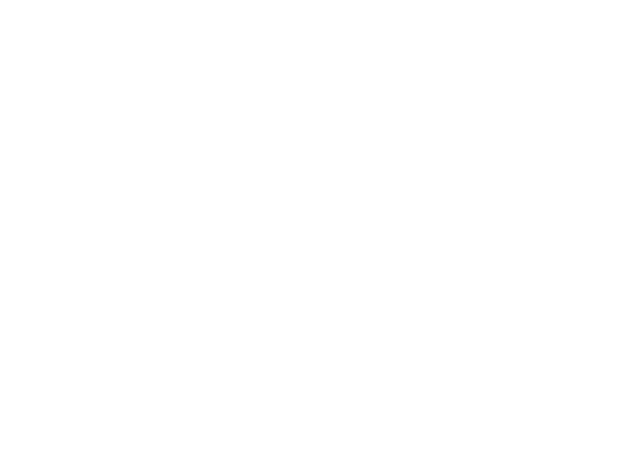
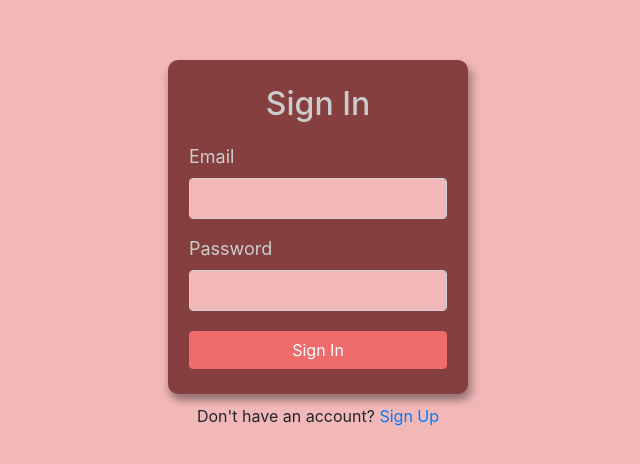
Before and after one commit to valamuri2020/Vision, a React (Create React App) app: page /signin in a window 1280 px wide. Shown: the part 156-620 px from the top of the page, without its empty margins (322-962 px from the left). Built offline with nearby package versions, Linux system fonts and the light colour scheme; no server answers.

Commit message:
sign in page and private route done

```diff
--- a/package.json
+++ b/package.json
@@ -6,6 +6,7 @@
     "@testing-library/jest-dom": "^5.11.9",
     "@testing-library/react": "^11.2.5",
     "@testing-library/user-event": "^12.8.3",
+    "firebase": "^8.3.0",
     "react": "^17.0.1",
     "react-bootstrap": "^1.5.2",
     "react-dom": "^17.0.1",
--- a/src/App.jsx
+++ b/src/App.jsx
@@ -3,17 +3,21 @@ import { Dashboard } from "./components/dashboard/dashboard";
 import { SignIn } from "./components/signIn/signIn";
 import { Register } from "./components/register/register.jsx";
 import { List } from "./components/list/list";
+import { AuthProvider } from "./contexts/AuthContext";
+import  PrivateRoute  from "./components/PrivateRoute";
 
 function App() {
   return (
     <div className="App">
       <Router>
-        <Switch>
-          <Route path="/" exact component={SignIn}></Route>
-          <Route path="/register" component={Register}></Route>
-          <Route path="/dashboard" component={Dashboard}></Route>
-          <Route path="/list/:id" component={List}></Route>
-        </Switch>
+        <AuthProvider>
+          <Switch>
+            <PrivateRoute path="/" exact component={Dashboard}></PrivateRoute>
+            <Route path="/register" component={Register}></Route>
+            <Route path="/signin" component={SignIn}></Route>
+            <Route path="/list/:id" component={List}></Route>
+          </Switch>
+        </AuthProvider>
       </Router>
     </div>
   );
--- /dev/null
+++ b/src/components/PrivateRoute.js
@@ -0,0 +1,17 @@
+import React from "react";
+import { Route, Redirect } from "react-router-dom";
+import { useAuth } from "../contexts/AuthContext";
+
+export default function PrivateRoute ({component: Component, ...rest}) {
+    const { currentUser } = useAuth();
+    return (
+
+        // Show the component only when the user is logged in
+        // Otherwise, redirect the user to /signin page
+        <Route {...rest} render={props => (
+            currentUser ?
+                <Component {...props} />
+            : <Redirect to="/signin" />
+        )} />
+    );
+};
--- a/src/components/dashboard/dashboard.jsx
+++ b/src/components/dashboard/dashboard.jsx
@@ -1,5 +1,27 @@
-import React from "react"
+import React, { useState } from "react";
+import { Link, useHistory } from "react-router-dom";
+import { useAuth } from "../../contexts/AuthContext";
+import { Button } from "react-bootstrap";
 
 export const Dashboard = (props) => {
-    return <h1>Dashboard Page</h1>
-}
+  const [error, setError] = useState("");
+  const { currentUser, logout } = useAuth();
+  const history = useHistory();
+  const handleLogOut = async () => {
+    setError("");
+    try {
+      await logout();
+      history.push("/signin");
+    } catch {
+      setError("Failed to log out");
+    }
+  };
+  return (
+    <>
+      <h1>Dashboard Page</h1>
+      <Button varaint="link" onClick={handleLogOut}>
+        Sign Out
+      </Button>
+    </>
+  );
+};
--- a/src/components/register/register.jsx
+++ b/src/components/register/register.jsx
@@ -1,5 +1,5 @@
 import React, { useState, useRef } from "react";
-import { Card, Form } from "react-bootstrap";
+import { Alert, Form, FormControl } from "react-bootstrap";
 import {
   RegisterContainer,
   DarkPinkCard,
@@ -11,19 +11,43 @@ import {
   Textbox,
   SignInText,
 } from "./registerStyles";
+import { Link, useHistory } from "react-router-dom";
+import { useAuth } from "../../contexts/AuthContext";
 
 export const Register = (props) => {
   const emailRef = useRef();
   const passwordRef = useRef();
   const passwordConfirmRef = useRef();
+  const { signUp } = useAuth();
+  const [error, setError] = useState("");
+  const [loading, setLoading] = useState(false);
+  const history = useHistory();
 
+  const handleSubmit = async (e) => {
+    e.preventDefault();
+    if (passwordRef.current.value !== passwordConfirmRef.current.value) {
+      return setError("Passwords do not match");
+    }
+
+    try {
+      setError("");
+      setLoading(true);
+      await signUp(emailRef.current.value, passwordRef.current.value);
+      history.push("/signin")
+    } catch {
+      setError("Failed to create account");
+    }
+
+    setLoading(false);
+  };
   return (
     <RegisterContainer>
       <ContentWrapper classname="w-100">
         <DarkPinkCard>
           <CardContent>
             <Header>Sign Up</Header>
-            <Form>
+            {error && <Alert variant="warning">{error}</Alert>}
+            <Form onSubmit={handleSubmit}>
               <Form.Group id="email">
                 <WhiteFormLabel>Email</WhiteFormLabel>
                 <Textbox type="email" required ref={emailRef}></Textbox>
@@ -34,13 +58,21 @@ export const Register = (props) => {
               </Form.Group>
               <Form.Group id="password-confirm">
                 <WhiteFormLabel>Confirm Password</WhiteFormLabel>
-                <Textbox type="password" required ref={passwordConfirmRef}></Textbox>
+                <Textbox
+                  type="password"
+                  required
+                  ref={passwordConfirmRef}
+                ></Textbox>
               </Form.Group>
-              <SubmitButton type="submit">Sign Up</SubmitButton>
+              <SubmitButton type="submit" disabled={loading}>
+                Sign Up
+              </SubmitButton>
             </Form>
           </CardContent>
         </DarkPinkCard>
-        <SignInText>Already Have an account? Log In</SignInText>
+        <SignInText>
+          Already Have an account? <Link to="/signin">Sign In</Link>
+        </SignInText>
       </ContentWrapper>
     </RegisterContainer>
   );
--- a/src/components/register/registerStyles.jsx
+++ b/src/components/register/registerStyles.jsx
@@ -1,15 +1,10 @@
 import styled from "styled-components";
-import {
-  Container,
-  FormControl,
-  FormLabel,
-  Button,
-} from "react-bootstrap";
+import { Container, FormControl, FormLabel, Button } from "react-bootstrap";
 
 const gray = "#ccc";
 const darkpink = "#853F3F";
 const lightpink = "#F06B6B";
-const palepink = "#f2b8b8"
+const palepink = "#f2b8b8";
 
 export const RegisterContainer = styled(Container)`
   display: flex;
@@ -23,16 +18,16 @@ export const RegisterContainer = styled(Container)`
 export const DarkPinkCard = styled.div`
   background-color: ${darkpink};
   border-radius: 10px;
-  box-shadow: 0px 6px 6px rgba(0, 0, 0, 0.14),
-    0px 6px 9px rgba(0, 0, 0, 0.12), 6px 6px 9px rgba(0, 0, 0, 0.2);
+  box-shadow: 0px 6px 6px rgba(0, 0, 0, 0.14), 0px 6px 9px rgba(0, 0, 0, 0.12),
+    6px 6px 9px rgba(0, 0, 0, 0.2);
   padding: 5px 1rem;
 `;
 
 export const CardContent = styled.div`
-    flex: 1 1 auto;
-    min-height: 1px;
-    padding: 1.25rem 5px;
-`
+  flex: 1 1 auto;
+  min-height: 1px;
+  padding: 1.25rem 5px;
+`;
 
 export const ContentWrapper = styled.div`
   width: 300px;
@@ -42,6 +37,7 @@ export const Header = styled.h2`
   text-align: center;
   margin-bottom: 4px;
   color: ${gray};
+  padding-bottom: 1rem;
 `;
 
 export const WhiteFormLabel = styled(FormLabel)`
@@ -50,12 +46,13 @@ export const WhiteFormLabel = styled(FormLabel)`
 `;
 export const Textbox = styled(FormControl)`
   background-color: ${palepink};
-  &:focus{
-    border-color: ${darkpink}
-    &&& { box-shadow: 0 0 5px rgba(133, 63, 63, 0.28); }
+  &:focus {
+    border-color: ${darkpink};
+    box-shadow: inset 0 1px 1px rgba(0, 0, 0, 0.075), 0 0 8px rgba(133, 63, 63, 0.6);
+    }
     background-color: ${palepink};
     color: ${darkpink};
-  };
+  }
   color: ${darkpink};
   font-size: 18px;
   font-weight: 600;
--- a/src/components/signIn/signIn.jsx
+++ b/src/components/signIn/signIn.jsx
@@ -1,5 +1,66 @@
-import React from "react"
+import React, { useState, useRef } from "react";
+import { Alert, Form, FormControl } from "react-bootstrap";
+import {
+  RegisterContainer,
+  DarkPinkCard,
+  ContentWrapper,
+  CardContent,
+  SubmitButton,
+  Header,
+  WhiteFormLabel,
+  Textbox,
+  SignInText
+} from "../register/registerStyles";
+import { Link, useHistory } from "react-router-dom";
+
+import { useAuth } from "../../contexts/AuthContext"
 
 export const SignIn = (props) => {
-    return <h1>Sign In Page</h1>
-}
+  const emailRef = useRef();
+  const passwordRef = useRef();
+
+  const { login } = useAuth()
+  const [error, setError] = useState("")
+  const [loading, setLoading] = useState(false)
+  const history = useHistory()
+  const handleSubmit = async e => {
+    e.preventDefault()
+
+    try {
+      setError("")
+      setLoading(true)
+      await login(emailRef.current.value, passwordRef.current.value)
+      history.push("/")
+    }
+    catch {
+      setError("Failed to login")
+    }
+
+    setLoading(false)
+
+  }
+  return (
+    <RegisterContainer>
+      <ContentWrapper classname="w-100">
+        <DarkPinkCard>
+          <CardContent>
+            <Header>Sign In</Header>
+            {error && <Alert variant="warning">{error}</Alert>}
+            <Form onSubmit={handleSubmit}>
+              <Form.Group id="email">
+                <WhiteFormLabel>Email</WhiteFormLabel>
+                <Textbox type="email" required ref={emailRef}></Textbox>
+              </Form.Group>
+              <Form.Group id="password">
+                <WhiteFormLabel>Password</WhiteFormLabel>
+                <Textbox type="password" required ref={passwordRef}></Textbox>
+              </Form.Group>
+              <SubmitButton type="submit" disabled={loading}>Sign In</SubmitButton>
+            </Form>
+          </CardContent>
+        </DarkPinkCard>
+        <SignInText>Don't have an account? <Link to="/register">Sign Up</Link></SignInText>
+      </ContentWrapper>
+    </RegisterContainer>
+  );
+};
--- /dev/null
+++ b/src/contexts/AuthContext.js
@@ -0,0 +1,39 @@
+import React, { useContext, useEffect, useState } from "react";
+import { auth } from "../firebase";
+
+const AuthContext = React.createContext();
+
+export const useAuth = () => useContext(AuthContext);
+
+export const AuthProvider = ({ children }) => {
+  const [currentUser, setCurrentUser] = useState();
+  const [loading, setLoading] = useState(true);
+
+  const signUp = (email, password) =>
+    auth.createUserWithEmailAndPassword(email, password);
+
+  const login = (email, password) =>
+    auth.signInWithEmailAndPassword(email, password);
+
+  const logout = () => auth.signOut()
+  useEffect(() => {
+    const unsubscribe = auth.onAuthStateChanged((user) => {
+      setCurrentUser(user);
+      setLoading(false);
+    });
+    return unsubscribe;
+  }, []);
+
+  const value = {
+    currentUser,
+    signUp,
+    login,
+    logout
+  };
+
+  return (
+    <AuthContext.Provider value={value}>
+      {!loading && children}
+    </AuthContext.Provider>
+  );
+};
--- /dev/null
+++ b/src/firebase.js
@@ -0,0 +1,14 @@
+import firebase from 'firebase/app'
+import "firebase/auth"
+
+const app = firebase.initializeApp({
+    apiKey: process.env.REACT_APP_FIREBASE_API_KEY,
+    authDomain: process.env.REACT_APP_FIREBASE_AUTH_DOMAIN,
+    projectId: process.env.REACT_APP_FIREBASE_PROJECT_ID,
+    storageBucket: process.env.REACT_APP_FIREBASE_STORAGE_BUCKET,
+    messagingSenderId: process.env.REACT_APP_FIREBASE_MESSAGING_SENDER_ID,
+    appId: process.env.REACT_APP_FIREBASE_APP_ID
+})
+
+export const auth = app.auth()
+export default app
```
Also changed, not shown: 1 other file (tests, documents, lock files or other folders).
